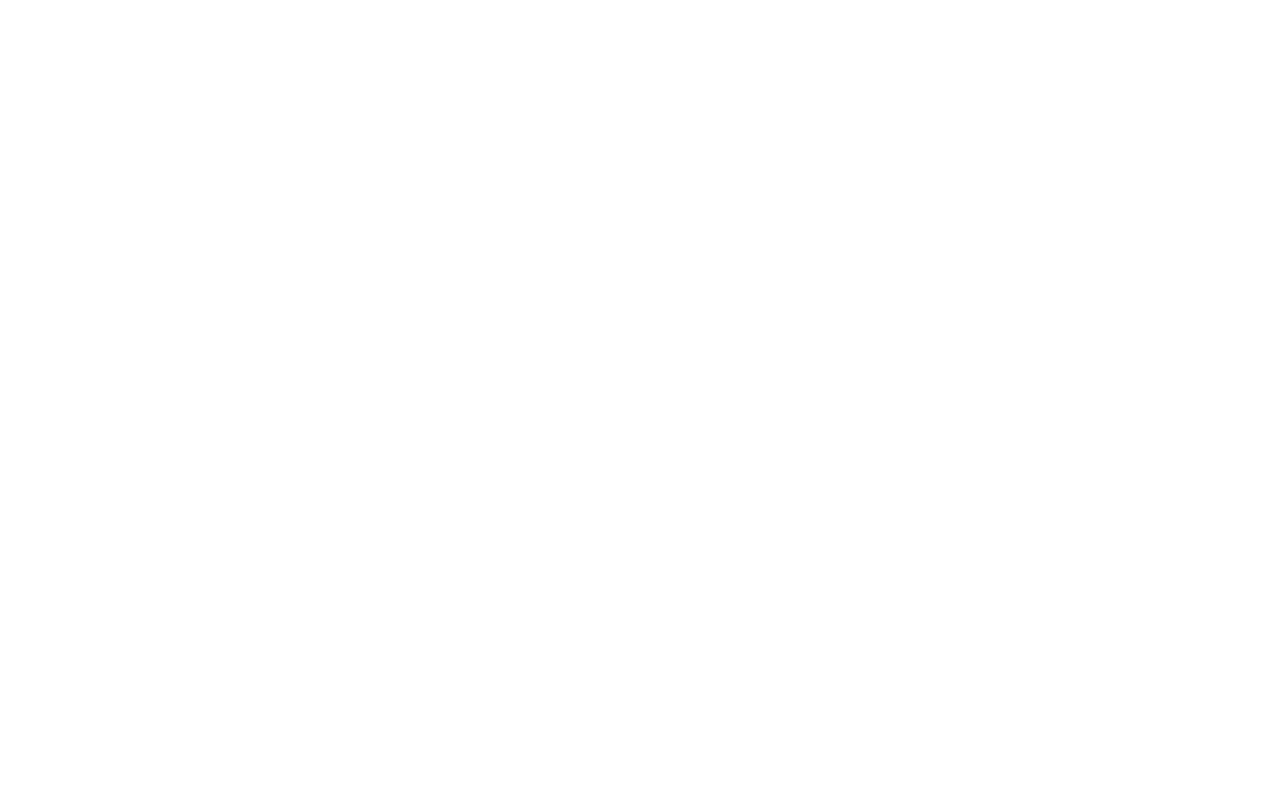
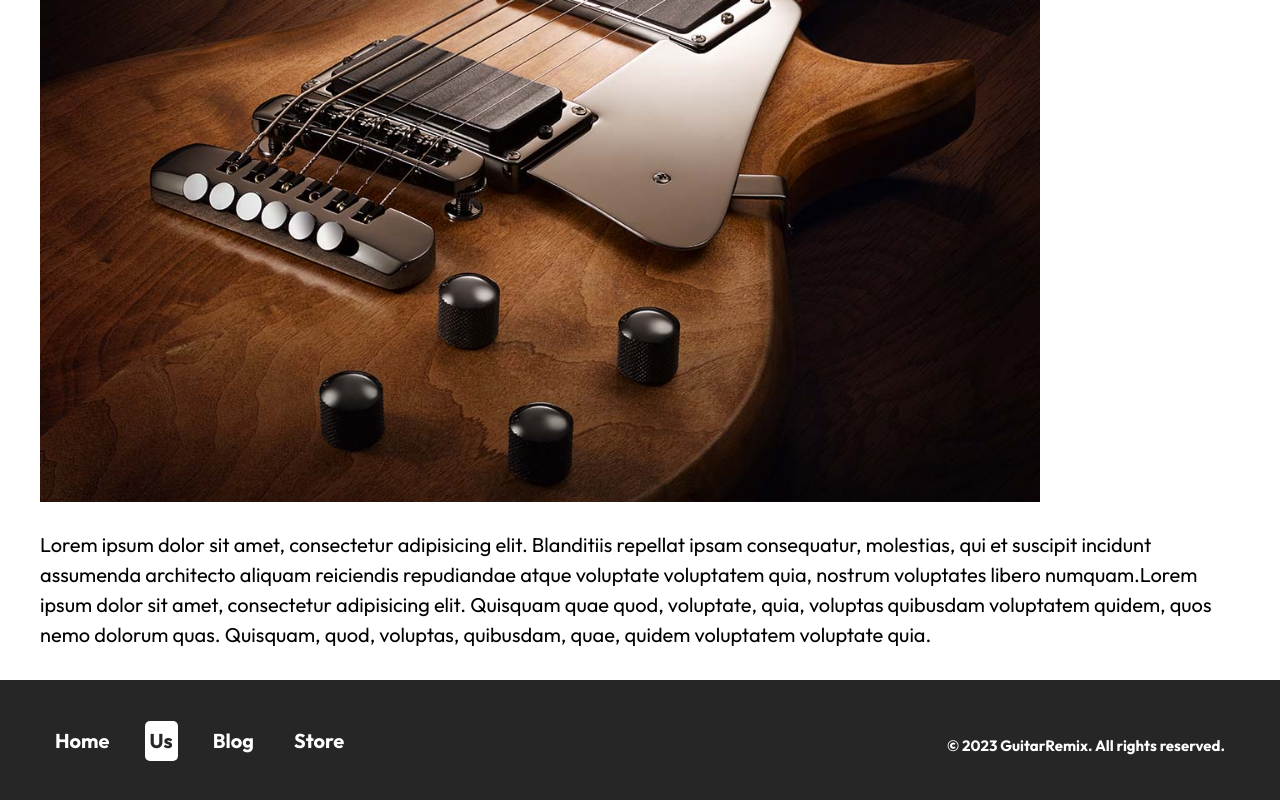
Before and after one commit to KennethJGR/GuitarNext, a Next.js app: page /us in a window 1280 px wide. Shown: the part 502-1302 px from the top of the page. Before the commit the page ends 800 px from the top, so only its background shows below. Built offline with nearby package versions, Linux system fonts and the light colour scheme.

Commit message:
creating us page

```diff
--- a/src/pages/us.js
+++ b/src/pages/us.js
@@ -1,9 +1,34 @@
 import Layout from "@/components/layout";
+import Image from "next/image";
 
 const Us = () => {
     return (
         <Layout title="Us" description="This is the us page">
-            <h1>Us</h1>
+            <main className="container">
+                <h2 className="heading">Us</h2>
+                <div>
+                    <Image
+                        src="/img/us.jpg"
+                        width={1000}
+                        height={800}
+                        alt="Picture in us"
+                    />
+
+                    <div>
+                        <p>
+                            Lorem ipsum dolor sit amet, consectetur adipisicing elit.
+                            Blanditiis repellat ipsam consequatur, molestias, qui et suscipit
+                            incidunt assumenda architecto aliquam reiciendis repudiandae atque
+                            voluptate voluptatem quia, nostrum voluptates libero numquam.
+                            {""}
+                            Lorem ipsum dolor sit amet, consectetur adipisicing elit. Quisquam
+                            quae quod, voluptate, quia, voluptas quibusdam voluptatem quidem,
+                            quos nemo dolorum quas. Quisquam, quod, voluptas, quibusdam, quae,
+                            quidem voluptatem voluptate quia.
+                        </p>
+                    </div>
+                </div>
+            </main>
         </Layout>
     );
 };
```
